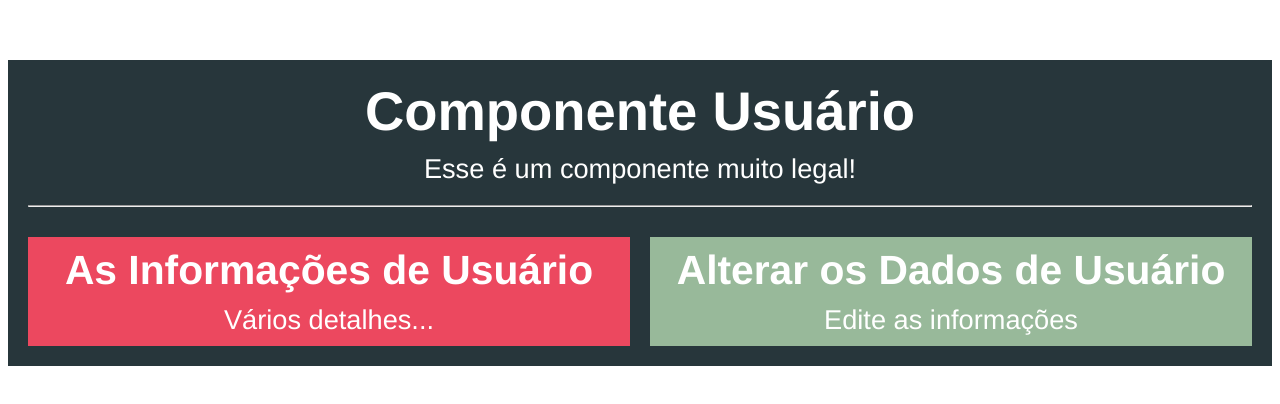
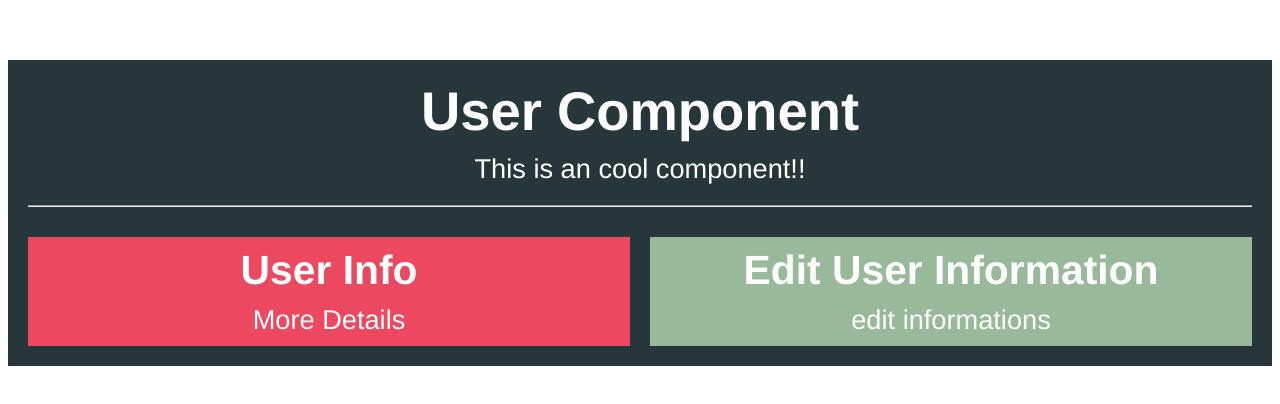
Before and after one commit to pedrosales/VueJS, a Vue app in the folder components/components-comunication/: page / in a window 1280 px wide. Shown: the top 404 px of the page. Built offline with nearby package versions, Linux system fonts and the light colour scheme.

Commit message:
translate

```diff
--- a/components/components-comunication/src/App.vue
+++ b/components/components-comunication/src/App.vue
@@ -1,15 +1,15 @@
 <template>
   <div id="app">
-    <app-usuario />
+    <app-user />
   </div>
 </template>
 
 <script>
-import AppUsuario from "./components/Usuario.vue";
+import AppUser from "./components/User";
 
 export default {
   name: "app",
-  components: { AppUsuario },
+  components: { AppUser },
 };
 </script>
 
--- a/components/components-comunication/src/components/UsuarioEditar.vue
+++ b/components/components-comunication/src/components/EditUser.vue
@@ -1,7 +1,7 @@
 <template>
-  <div class="componente">
-    <h2>Alterar os Dados de Usuário</h2>
-    <p>Edite as informações</p>
+  <div class="component">
+    <h2>Edit User Information</h2>
+    <p>edit informations</p>
   </div>
 </template>
 
@@ -10,7 +10,7 @@ export default {};
 </script>
 
 <style scoped>
-.componente {
+.component {
   flex: 1;
   background-color: #98b99a;
   color: #fff;
--- /dev/null
+++ b/components/components-comunication/src/components/User.vue
@@ -0,0 +1,43 @@
+<template>
+  <div class="container">
+    <h1>User Component</h1>
+    <p>This is an cool component!!</p>
+    <hr />
+    <div class="components">
+      <app-user-info />
+      <app-edit-user />
+    </div>
+  </div>
+</template>
+
+<script>
+import AppUserInfo from "./UserInfo";
+import AppEditUser from "./EditUser";
+
+export default {
+  components: {
+    AppUserInfo,
+    AppEditUser,
+  },
+};
+</script>
+
+<style scoped>
+.container {
+  background-color: #27363b;
+  color: #fff;
+  padding: 10px;
+}
+
+.container hr {
+  margin: 20px 10px;
+}
+
+.components {
+  display: flex;
+}
+
+.components > * {
+  margin: 10px;
+}
+</style>
--- a/components/components-comunication/src/components/UsuarioInfo.vue
+++ b/components/components-comunication/src/components/UserInfo.vue
@@ -1,7 +1,7 @@
 <template>
-  <div class="componente">
-    <h2>As Informações de Usuário</h2>
-    <p>Vários detalhes...</p>
+  <div class="component">
+    <h2>User Info</h2>
+    <p>More Details</p>
   </div>
 </template>
 
@@ -10,7 +10,7 @@ export default {};
 </script>
 
 <style scoped>
-.componente {
+.component {
   flex: 1;
   background-color: #ec485f;
   color: #fff;
--- a/components/components-comunication/src/components/Usuario.vue
+++ /dev/null
@@ -1,40 +0,0 @@
-<template>
-  <div class="container">
-    <h1>Componente Usuário</h1>
-    <p>Esse é um componente muito legal!</p>
-    <hr />
-    <div class="componentes">
-      <app-usuario-info />
-      <app-usuario-editar />
-    </div>
-  </div>
-</template>
-
-<script>
-import AppUsuarioInfo from "./UsuarioInfo";
-import AppUsuarioEditar from "./UsuarioEditar";
-
-export default {
-  components: { AppUsuarioInfo, AppUsuarioEditar },
-};
-</script>
-
-<style scoped>
-.container {
-  background-color: #27363b;
-  color: #fff;
-  padding: 10px;
-}
-
-.container hr {
-  margin: 20px 10px;
-}
-
-.componentes {
-  display: flex;
-}
-
-.componentes > * {
-  margin: 10px;
-}
-</style>
```
